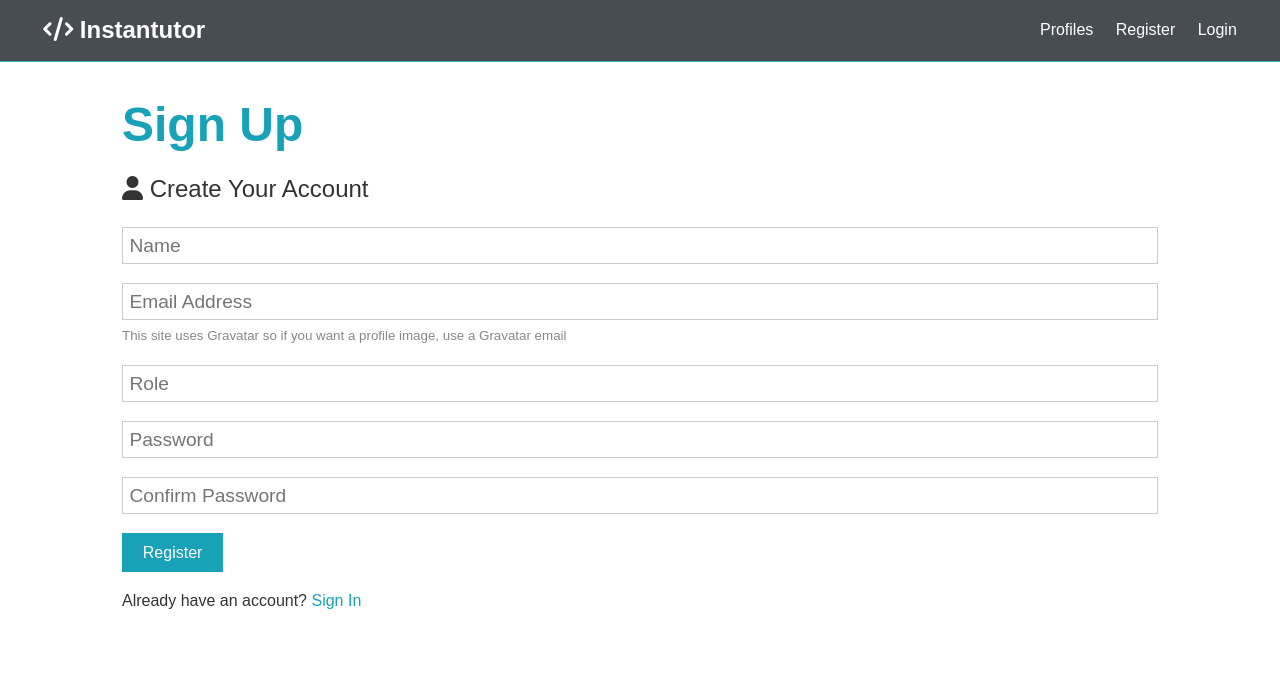
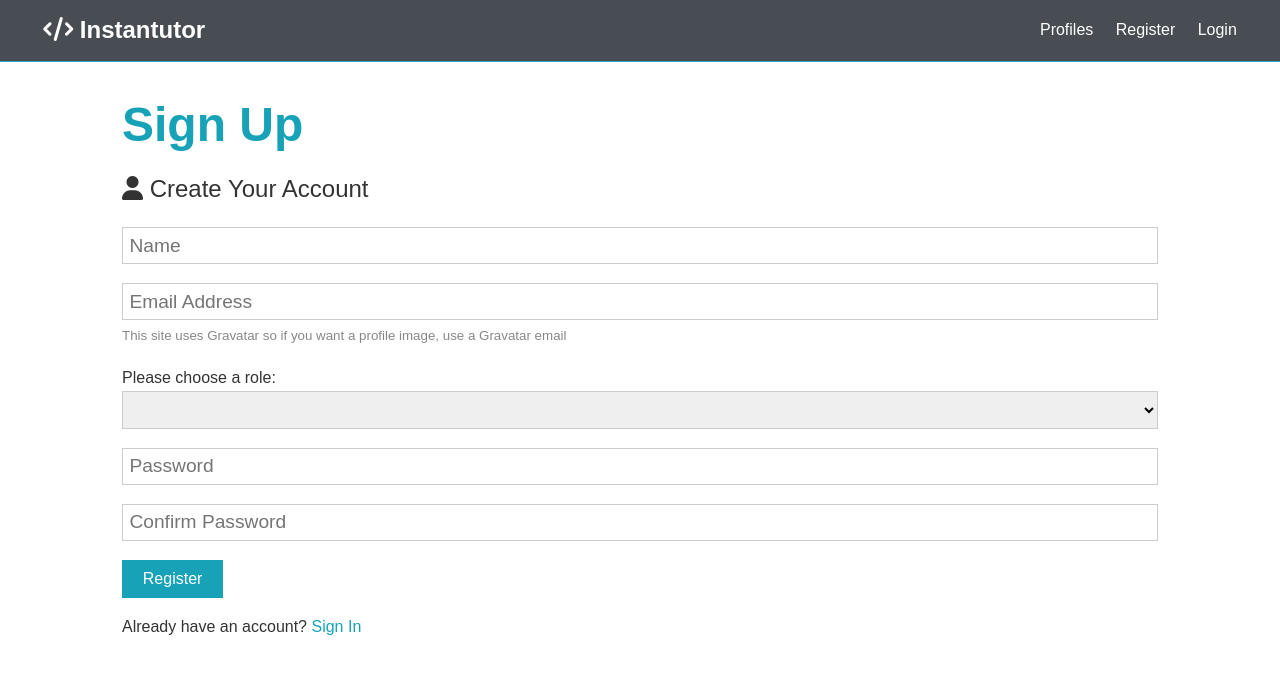
Before and after one commit to Daxin-H/instatutor, a React (Create React App) app in the folder client/: page /register in a window 1280 px wide. Shown: the top 674 px of the page. Built offline with nearby package versions, Linux system fonts and the light colour scheme.

Commit message:
Created a drop down menu for different roles

```diff
--- a/client/src/components/auth/Register.js
+++ b/client/src/components/auth/Register.js
@@ -1,6 +1,7 @@
 import React, { Fragment, useState } from 'react'
 import axios from 'axios'
 import { Link } from "react-router-dom"
+//import { Dropdown } from 'semantic-ui-react';
 //import axios from 'axios';
 
 const Register = () => {
@@ -79,16 +80,17 @@ const Register = () => {
                         Gravatar email
                 </small>
                 </div>
+
                 <div className="form-group">
-                    <input
-                        type="text"
-                        placeholder="Role"
-                        name="role"
-                        value={role}
-                        onChange={e => onChange(e)}
-                        required
-                    />
+                <label htmlFor="role">Please choose a role:</label>
+                <select id="role" name="role" onChange={e => onChange(e)} required>
+                    <option defaultValue="" selected={true} disabled={true}></option>
+                    <option value="student">Student</option>
+                    <option value="tutor">Tutor</option>
+                    <option value="both">Both</option>
+                </select>
                 </div>
+
                 <div className="form-group">
                     <input
                         type="password"
--- a/package.json
+++ b/package.json
@@ -22,7 +22,9 @@
     "jsonwebtoken": "^8.5.1",
     "mongoose": "^5.11.18",
     "normalize-url": "^5.3.0",
-    "request": "^2.88.2"
+    "reactstrap": "^8.9.0",
+    "request": "^2.88.2",
+    "semantic-ui-react": "^2.0.3"
   },
   "devDependencies": {
     "concurrently": "^5.3.0",
```
Also changed, not shown: 1 other file (tests, documents, lock files or other folders).
